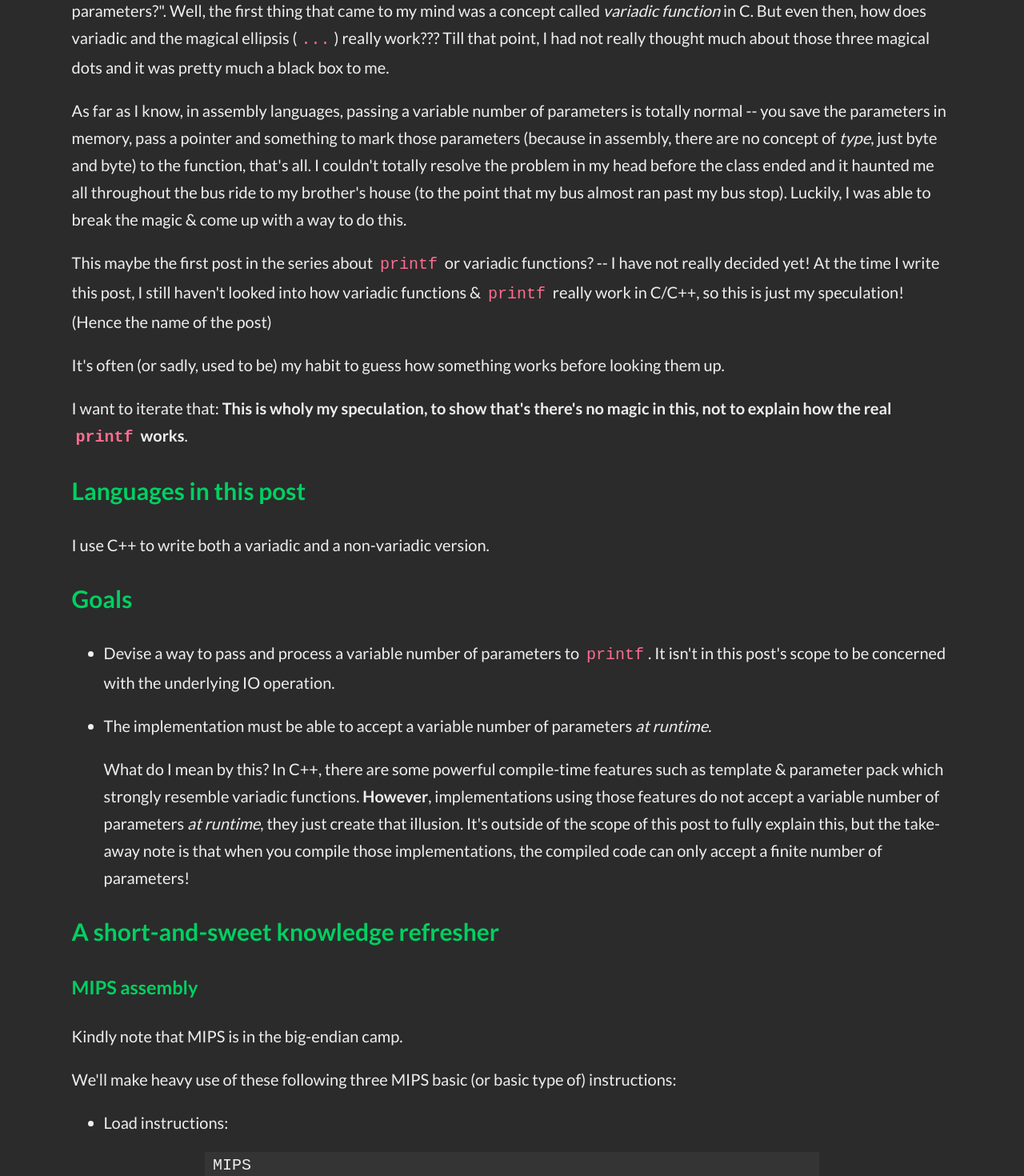
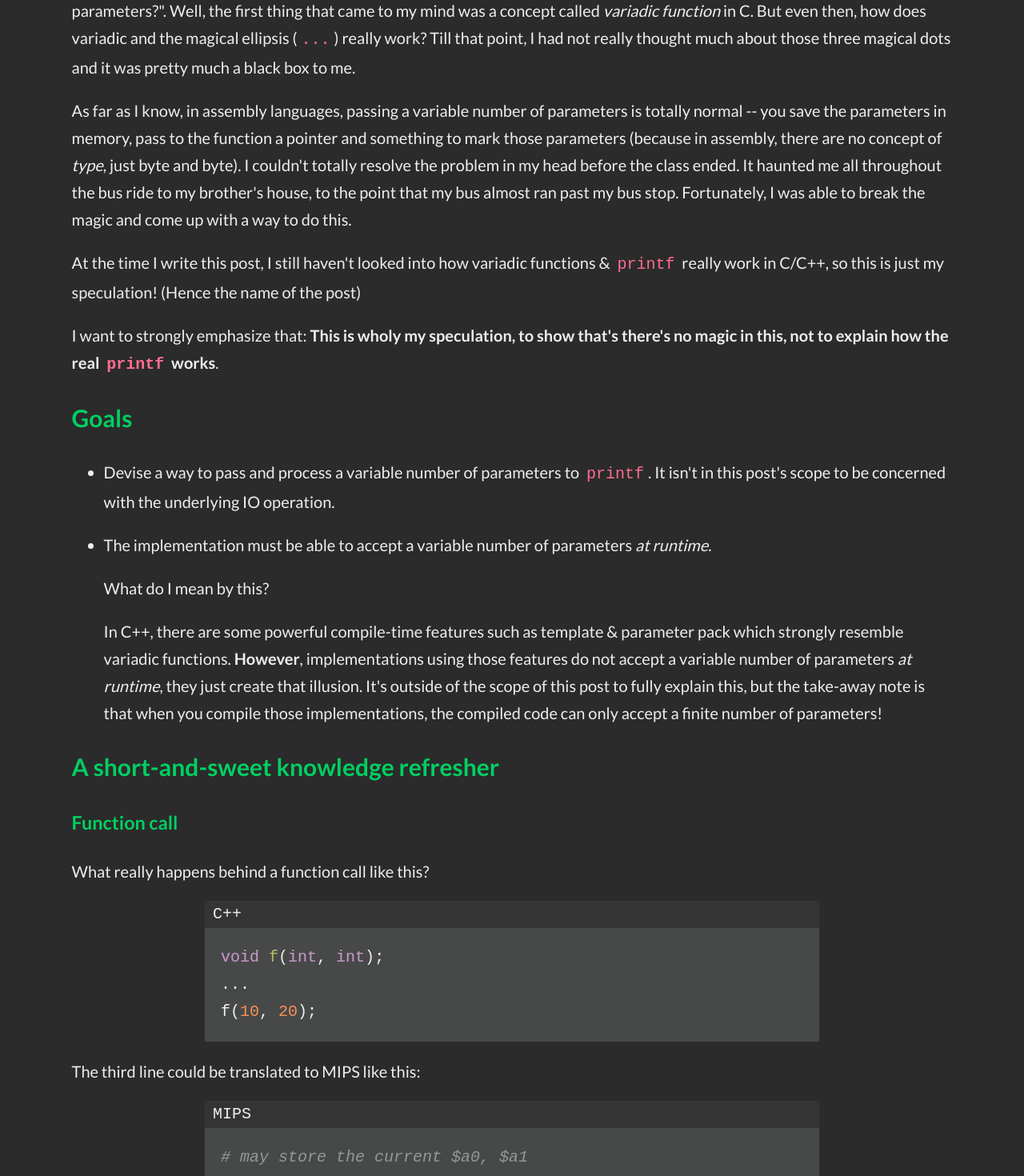
Before and after one commit to Huy-DNA/treaflet, a Nuxt app in the folder blog-app/: page /posts/post/printf-a-speculative-implementation in a window 1280 px wide. Shown: the part 760-2230 px from the top of the page at 80% size. Built offline with nearby package versions, Linux system fonts and the light colour scheme.

Commit message:
Generate the third revised printf post

```diff
--- a/blog-app/pages/posts/post/printf-a-speculative-implementation.vue
+++ b/blog-app/pages/posts/post/printf-a-speculative-implementation.vue
@@ -34,44 +34,20 @@
     const createdAt = "01/04/2023"
     const modifiedAt = "01/04/2023"
     const content = `<h2 id="introduction">Introduction</h2>
-<p>Yesterday (31/03/2023), my professor asked my class a simple question: "How can <code>printf</code> accept a variable number of parameters?". Well, the first thing that came to my mind was a concept called <em>variadic function</em> in C. But even then, how does variadic and the magical ellipsis (<code>...</code>) really work??? Till that point, I had not really thought much about those three magical dots and it was pretty much a black box to me.</p>
-<p>As far as I know, in assembly languages, passing a variable number of parameters is totally normal -- you save the parameters in memory, pass a pointer and something to mark those parameters (because in assembly, there are no concept of <em>type</em>, just byte and byte) to the function, that's all. I couldn't totally resolve the problem in my head before the class ended and it haunted me all throughout the bus ride to my brother's house (to the point that my bus almost ran past my bus stop). Luckily, I was able to break the magic &amp; come up with a way to do this.</p>
-<p>This maybe the first post in the series about <code>printf</code> or variadic functions? -- I have not really decided yet! At the time I write this post, I still haven't looked into how variadic functions &amp; <code>printf</code> really work in C/C++, so this is just my speculation! (Hence the name of the post)</p>
-<p>It's often (or sadly, used to be) my habit to guess how something works before looking them up.</p>
-<p>I want to iterate that: <strong>This is wholy my speculation, to show that's there's no magic in this, not to explain how the real <code>printf</code> works</strong>.</p>
-<h2 id="languages-in-this-post">Languages in this post</h2>
-<p>I use C++ to write both a variadic and a non-variadic version.</p>
+<p>Yesterday (31/03/2023), my professor asked my class a simple question: "How can <code>printf</code> accept a variable number of parameters?". Well, the first thing that came to my mind was a concept called <em>variadic function</em> in C. But even then, how does variadic and the magical ellipsis (<code>...</code>) really work? Till that point, I had not really thought much about those three magical dots and it was pretty much a black box to me.</p>
+<p>As far as I know, in assembly languages, passing a variable number of parameters is totally normal -- you save the parameters in memory, pass to the function a pointer and something to mark those parameters (because in assembly, there are no concept of <em>type</em>, just byte and byte). I couldn't totally resolve the problem in my head before the class ended. It haunted me all throughout the bus ride to my brother's house, to the point that my bus almost ran past my bus stop. Fortunately, I was able to break the magic and come up with a way to do this.</p>
+<p>At the time I write this post, I still haven't looked into how variadic functions &amp; <code>printf</code> really work in C/C++, so this is just my speculation! (Hence the name of the post)</p>
+<p>I want to strongly emphasize that: <strong>This is wholy my speculation, to show that's there's no magic in this, not to explain how the real <code>printf</code> works</strong>.</p>
 <h2 id="goals">Goals</h2>
 <ul>
 <li><p>Devise a way to pass and process a variable number of parameters to <code>printf</code>. It isn't in this post's scope to be concerned with the underlying IO operation.</p>
 </li>
 <li><p>The implementation must be able to accept a variable number of parameters <em>at runtime</em>.</p>
-<p>What do I mean by this? In C++, there are some powerful compile-time features such as template &amp; parameter pack which strongly resemble variadic functions.  <strong>However</strong>, implementations using those features do not accept a variable number of parameters <em>at runtime</em>, they just create that illusion. It's outside of the scope of this post to fully explain this, but the take-away note is that when you compile those implementations, the compiled code can only accept a finite number of parameters!</p>
+<p>What do I mean by this? </p>
+<p>In C++, there are some powerful compile-time features such as template &amp; parameter pack which strongly resemble variadic functions.  <strong>However</strong>, implementations using those features do not accept a variable number of parameters <em>at runtime</em>, they just create that illusion. It's outside of the scope of this post to fully explain this, but the take-away note is that when you compile those implementations, the compiled code can only accept a finite number of parameters!</p>
 </li>
 </ul>
 <h2 id="a-short-and-sweet-knowledge-refresher">A short-and-sweet knowledge refresher</h2>
-<h3 id="mips-assembly">MIPS assembly</h3>
-<p>Kindly note that MIPS is in the big-endian camp.</p>
-<p>We'll make heavy use of these following three MIPS basic (or basic type of) instructions:</p>
-<ul>
-<li>Load instructions:</li>
-</ul>
-<pre><label>MIPS</label><code class="language-MIPS">lw rt, im(rs)   # rt is assigned the word starting from rs + im
-lh rt, im(rs)   # rt is assigned the half word starting from rs + im
-lb rt, im(rs)   # rt is assigned the byte at rs + im
-</code></pre>
-<ul>
-<li>Store instructions:</li>
-</ul>
-<pre><label>MIPS</label><code class="language-MIPS">sw rt, im(rs)   # rt is stored as a word at the address starting from rs + im
-sh rt, im(rs)   # rt is stored as a half word (the lower half) at the address starting from rs + im
-sb rt, im(rs)   # rt's lowest byte is stored at rs + im
-</code></pre>
-<ul>
-<li>Jump and link instruction: <code>jal address</code></li>
-</ul>
-<p>Jump to an address whose the highest 4 bits are taken from the <code>PC</code> and the lowest 28 bits are the <code>address</code> value shifted left by 2 bit (this is also known as pseudo-indirect addressing).</p>
-<p>One thing to note about load &amp; store instructions is that <code>im + rs</code> must be aligned, i.e, a word address must start at an address that is divisible by the word size and a byte's address can be anywhere. Another final note is that these load &amp; store instructions each have an unsigned equivalence.</p>
 <h3 id="function-call">Function call</h3>
 <p>What really happens behind a function call like this?</p>
 <pre><label>C++</label><code class="language-C++">void f(int, int);
@@ -103,11 +79,11 @@ li \$a1, 2
 jal &lt;f_address&gt;
 </code></pre>
 <p>That's all! But are we missing something here?</p>
-<p>Well, because these two choices of parameter passing differ in the parameters passed to the function, the function itself needs to know that what scheme is used in order to interpret the parameters correctly. Thus, the parameter-receiving code of the first <code>f</code> and the second <code>f</code> should be different. Whether to use the former or the latter is established by the coder (of MIPS) or the compiler (in high-level languages) as part of what is called the <a href="https://en.wikipedia.org/wiki/Calling_convention">Calling convention</a>.</p>
+<p>Because these two choices of parameter passing differ in the parameters passed to the function, the function itself needs to know that what scheme is used in order to interpret the parameters correctly. Thus, the parameter-interpreting code of the first <code>f</code> and the second <code>f</code> should be different. Whether to use the former or the latter is established by the coder (of MIPS) or the compiler (in high-level languages) as part of what is called the <a href="https://en.wikipedia.org/wiki/Calling_convention">Calling convention</a>.</p>
 <p>So, we are done with passing parameters right? Well, no! There still remains two problems:</p>
 <ul>
-<li>In higher-level languages, there are concepts of data types. Data types can be of various words (or bytes) in size. The latter scheme shown above only works because we treat each parameter as a word, therefore, only the address of the buffer and the number of parameters suffice to locate all the parameters. However, functions like <code>printf</code> accept variable parameters of <strong>variable types</strong>, those information alone is not sufficient.</li>
-<li>We know how to pass variable parameters in MIPS, but how can we do it in C/C++? The answer is the ellipsis <code>...</code>, but I want to get deeper than this.</li>
+<li>In higher-level languages, there is the concept of data types. Data types can be of various words (or bytes) in size. The latter scheme only works because we treat each parameter as a word. Therefore, only the address of the buffer and the number of parameters suffice to locate all the parameters. However, functions like <code>printf</code> accept a varying number parameters of <strong>data types</strong>. Hence the length information alone is not sufficient.</li>
+<li>We know how to pass variable parameters in MIPS, but how can we do it in C/C++? The answer is the ellipsis <code>...</code>. However, this is still too high an abstraction barrier. We'll explore further down this barrier.</li>
 </ul>
 <h2 id="lets-get-dirty">Let's get dirty!</h2>
 <h3 id="printf-api">printf API</h3>
@@ -125,13 +101,13 @@ jal &lt;f_address&gt;
 <p><img alt="C compiler magic" src="/printf/c++-compiler.svg"></p>
 <p>Of course, with this, some additional statements have to be prepended to write the parameters to a predefined buffer. Nevertheless, this is perfectly fine.</p>
 <p>The only issue we have to address now is how to locate the parameters in the buffer.</p>
-<p>As stated, because of the concept of "data type", this isn't immediately solved by passing a length parameter. The buffer passed to the function is no more than a raw array of bytes! We need information about the type of each parameter <em>at runtime</em>.</p>
-<p>How can!? Many higher-level language does comprehensively support runtime type information (with more overhead than C obviously). With C++, this is limited. With C (which I don't know much of), as far as I know, doesn't natively support runtime type information. So I'll let you think a little bit.</p>
+<p>As stated, because of the concept of "data type", this isn't immediately solved by passing a length parameter. The buffer passed to the function is no more than a raw array of bytes! We need information about the type of each parameter <em>at runtime</em>. Many higher-level language does comprehensively support runtime type information, with a whole lot more overhead. With C++, this is limited. So I'll let you think a little bit.</p>
 <p>...</p>
 <p>...</p>
-<p>Have you come up with a plan? It turns out to be pretty simple. Just look at the first parameter -- the <code>format</code> string. It already encodes type information for us, namely <code>%s</code>, <code>%d</code>, <code>%p</code>... Each type information comes with its size-in-byte information. These are sufficient to locate the parameters in the buffer in an almost straightforward way (just don't forget about <strong>data alignment</strong> though).</p>
-<p>It's funny how we don't even need to pass a length parameter, just the buffer address is enough!</p>
-<h3 id="lets-implement----from-a-high-level-view">Let's implement -- From a high-level view</h3>
+<p>...</p>
+<p>Have you come up with a plan? It turns out to be pretty simple. Just look at the first parameter -- the <code>format</code> string. It already encodes the type information for us, namely <code>%s</code>, <code>%d</code>, <code>%p</code>... Each type information comes with its size-in-byte information. These are sufficient to locate the parameters in the buffer in an almost straightforward way. However, be aware of the problem of <strong>data alignment</strong>.</p>
+<p>It's funny how we don't even need to pass a length parameter, just the buffer address is enough.</p>
+<h3 id="my-implementation-from-a-high-level-view">My implementation from a high-level view</h3>
 <p>Let's make the above idea a little more concrete.</p>
 <p><img alt="high level implementation of the above idea" src="/printf/high-level-imp.svg"></p>
 <ul>
@@ -149,7 +125,7 @@ jal &lt;f_address&gt;
 <li><code>%p</code>: a <code>const void*</code> pointer goes into this. The pointer is printed out in decimal.</li>
 </ul>
 <h4 id="the-highly-abstract-variadic-version">The highly abstract variadic version</h4>
-<p>The variadic-version of C++ code is as follows. Notice that there is some abstraction here -- the <code>va_list</code>, <code>v_start</code>, <code>va_arg</code> and <code>va_end</code> macros (however, safely implementing this is still a tedious task).</p>
+<p>The variadic-version of C++ code is as follows.</p>
 <pre><label>C++</label><code class="language-C++">#include &lt;cstdlib&gt;
 #include &lt;string&gt;
 #include &lt;cstdarg&gt;
@@ -203,10 +179,11 @@ void variadic_printf(const char* format, ...) {
    va_end(args);
 }
 </code></pre>
+<p>Notice that there is some abstraction here -- the <code>va_list</code>, <code>v_start</code>, <code>va_arg</code> and <code>va_end</code> macros (however, safely implementing this is still a tedious task).</p>
 <h4 id="the-non-variadic-version">The non-variadic version</h4>
 <p>I want to prove in this section that the schema in the above diagram can really work. Therefore, I want to:</p>
 <ul>
-<li>Build an additional preprocessor that process the client source code before calling the gnu compiler.</li>
+<li>Build an additional preprocessor that process the client source code before calling the <code>g++</code> compiler.</li>
 <li>Write a non-variadic <code>printf</code> function and compiled it.</li>
 <li>Write some example client code calling my <code>printf</code> implementation, hand it to my preprocessor before compiling. It should work and look identical to the real <code>printf</code> from the client code's point of view.</li>
 </ul>
```
Also changed, not shown: 1 other file (tests, documents, lock files or other folders).
